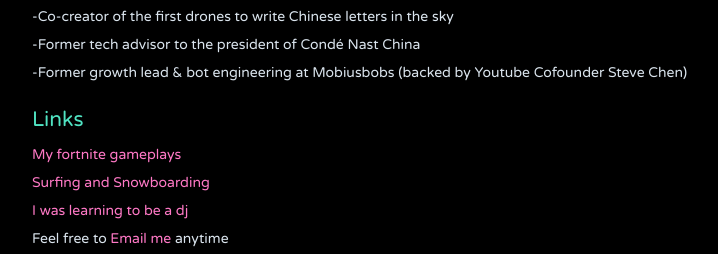
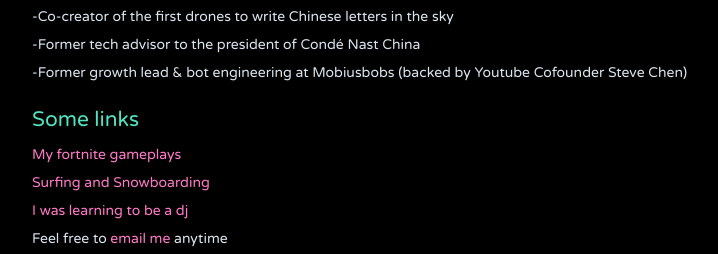
Before and after one commit to jithendrabsy/thoughts, a Jekyll site: the page built from _posts/2040-12-31-about-me.md, in a window 1280 px wide. Shown: the part 463-717 px from the top of the page, without its empty margins (238-956 px from the left). Built offline with Jekyll 4.4.1, drawn with Linux system fonts in a browser that asks for light colours; nearby versions of some CDN libraries.

Commit message:
Remove Bar

```diff
--- a/_posts/2040-12-31-about-me.md
+++ b/_posts/2040-12-31-about-me.md
@@ -26,7 +26,7 @@
 
 
 
-## Links
+## Some links
 
 [My fortnite gameplays](https://www.instagram.com/gho00sts/)
 
@@ -34,8 +34,4 @@
 
 [I was learning to be a dj](https://soundcloud.com/archilab)
 
-Feel free to [Email me](mailto:allenleein@gmail.com) anytime
-
-<p align="center">
-  <img width="680" height="200" src="https://i.imgur.com/ZPW6LCD.png" alt="Sublime's custom image"/>
-</p>
+Feel free to [email me](mailto:allenleein@gmail.com) anytime
```
